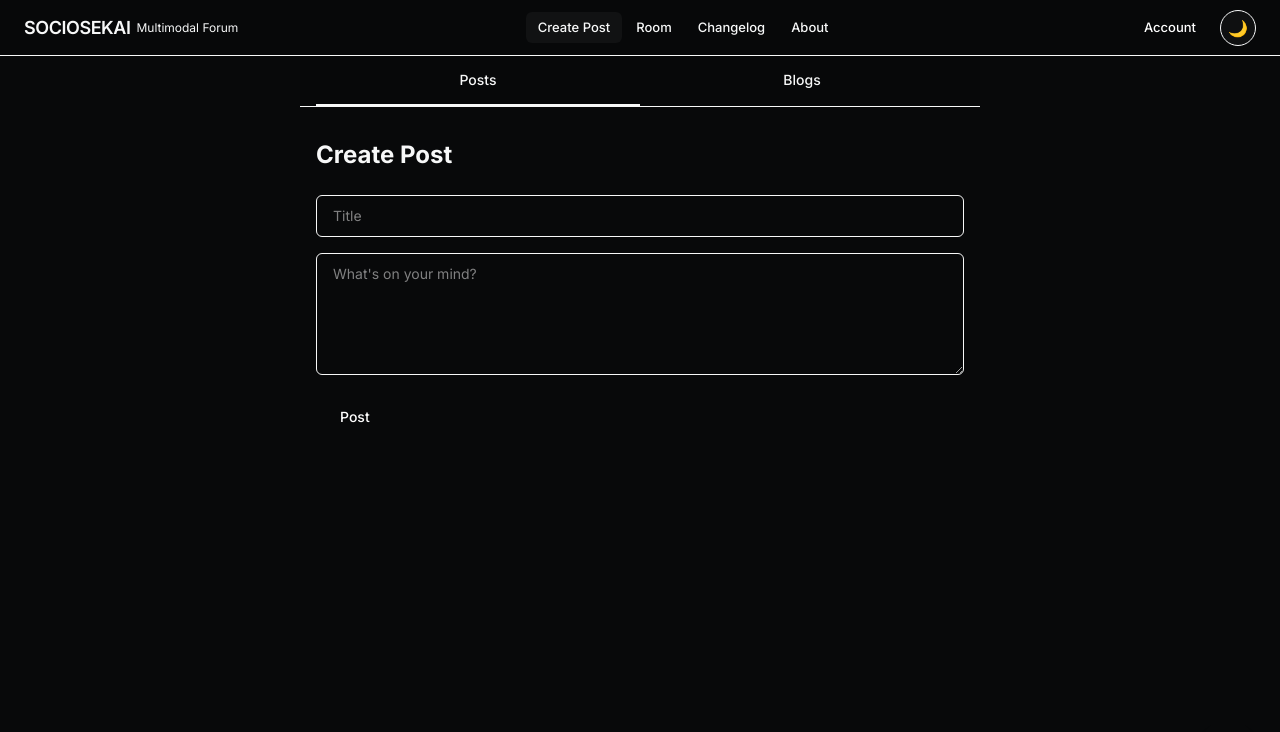
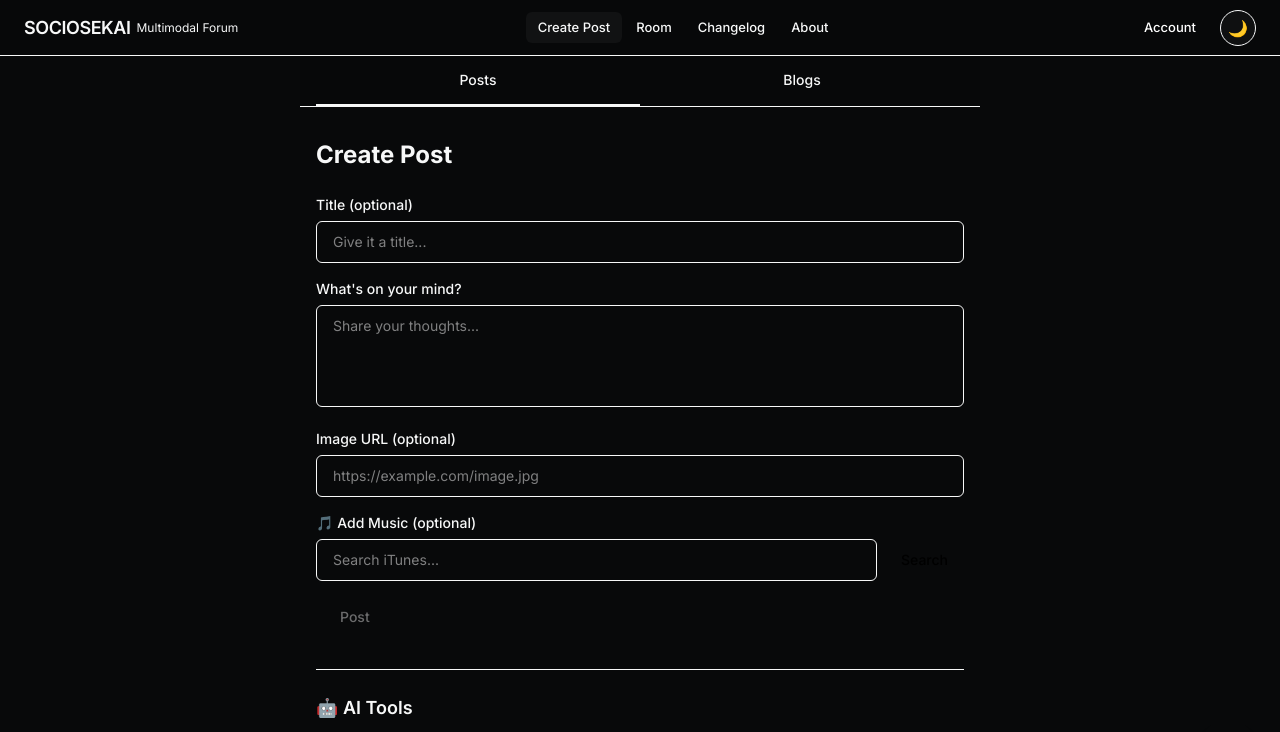
Before and after one commit to algojogacor/sociosekai-clone, a Next.js app: page /create in a window 1280 px wide. Shown: the top 732 px of the page. Built offline with nearby package versions, Linux system fonts and the light colour scheme.

Commit message:
fix: interactive create page, localStorage posts, real like/comment/share, AI tools integrated

```diff
--- a/src/app/create/page.tsx
+++ b/src/app/create/page.tsx
@@ -1,14 +1,147 @@
+'use client';
+
+import { useState, useEffect } from 'react';
+import { AiComposer } from '@/components/ai/AiComposer';
+import { AiSuggester } from '@/components/ai/AiSuggester';
+import { searchTracks } from '@/lib/music';
+import type { Post, MusicEmbed } from '@/types';
+
+const STORAGE_KEY = 'sociosekai-local-posts';
+
+function loadLocalPosts(): Post[] {
+  if (typeof window === 'undefined') return [];
+  try {
+    return JSON.parse(localStorage.getItem(STORAGE_KEY) || '[]');
+  } catch { return []; }
+}
+
+function saveLocalPosts(posts: Post[]) {
+  localStorage.setItem(STORAGE_KEY, JSON.stringify(posts));
+}
+
 export default function CreatePostPage() {
+  const [title, setTitle] = useState('');
+  const [body, setBody] = useState('');
+  const [imageUrl, setImageUrl] = useState('');
+  const [musicQuery, setMusicQuery] = useState('');
+  const [musicResults, setMusicResults] = useState<MusicEmbed[]>([]);
+  const [selectedMusic, setSelectedMusic] = useState<MusicEmbed | null>(null);
+  const [searching, setSearching] = useState(false);
+  const [posted, setPosted] = useState(false);
+
+  const handleMusicSearch = async () => {
+    if (!musicQuery.trim() || searching) return;
+    setSearching(true);
+    try {
+      const results = await searchTracks(musicQuery, 5);
+      setMusicResults(results);
+    } catch { setMusicResults([]); }
+    finally { setSearching(false); }
+  };
+
+  const handlePost = () => {
+    if (!body.trim()) return;
+
+    const newPost: Post = {
+      id: `local-${Date.now()}`,
+      author: { name: 'You' },
+      createdAt: new Date().toLocaleString('en-US', {
+        month: 'short', day: 'numeric', year: 'numeric',
+        hour: 'numeric', minute: '2-digit', hour12: true,
+      }),
+      title: title.trim() || undefined,
+      body: body.trim(),
+      imageUrl: imageUrl.trim() || undefined,
+      music: selectedMusic || undefined,
+      likes: 0,
+      comments: 0,
+      shares: 0,
+    };
+
+    const existing = loadLocalPosts();
+    saveLocalPosts([newPost, ...existing]);
+
+    // Clear form
+    setTitle(''); setBody(''); setImageUrl('');
+    setMusicQuery(''); setMusicResults([]); setSelectedMusic(null);
+    setPosted(true);
+    setTimeout(() => setPosted(false), 3000);
+  };
+
+  const inputClass = "w-full rounded-md border px-4 py-2.5 text-sm outline-none";
+  const inputStyle = {
+    background: 'var(--color-surface)',
+    borderColor: 'var(--color-border)',
+    color: 'var(--color-text-primary)',
+  } as const;
+
   return (
-    <div className="py-8">
+    <div className="py-8 pb-20">
       <h1 className="text-2xl font-bold mb-6" style={{ color: 'var(--color-text-primary)' }}>Create Post</h1>
-      <div className="space-y-4">
-        <input placeholder="Title" className="w-full rounded-md border px-4 py-2.5 text-sm"
-          style={{ background: 'var(--color-surface)', borderColor: 'var(--color-border)', color: 'var(--color-text-primary)' }} />
-        <textarea placeholder="What's on your mind?" rows={5} className="w-full rounded-md border px-4 py-2.5 text-sm"
-          style={{ background: 'var(--color-surface)', borderColor: 'var(--color-border)', color: 'var(--color-text-primary)' }} />
-        <button className="rounded-md px-6 py-2.5 text-sm font-medium text-white"
-          style={{ background: 'var(--color-accent-brand)' }}>Post</button>
+
+      {/* Title */}
+      <div className="mb-4">
+        <label className="block text-sm font-medium mb-1.5" style={{ color: 'var(--color-text-secondary)' }}>Title (optional)</label>
+        <input value={title} onChange={(e) => setTitle(e.target.value)} placeholder="Give it a title..." className={inputClass} style={inputStyle} />
+      </div>
+
+      {/* Body */}
+      <div className="mb-4">
+        <label className="block text-sm font-medium mb-1.5" style={{ color: 'var(--color-text-secondary)' }}>What&apos;s on your mind?</label>
+        <textarea value={body} onChange={(e) => setBody(e.target.value)} placeholder="Share your thoughts..." rows={4} className={`${inputClass} resize-none`} style={inputStyle} />
+      </div>
+
+      {/* Image URL */}
+      <div className="mb-4">
+        <label className="block text-sm font-medium mb-1.5" style={{ color: 'var(--color-text-secondary)' }}>Image URL (optional)</label>
+        <input value={imageUrl} onChange={(e) => setImageUrl(e.target.value)} placeholder="https://example.com/image.jpg" className={inputClass} style={inputStyle} />
+        {imageUrl && (
+          <img src={imageUrl} alt="Preview" className="mt-2 max-h-48 rounded-lg border" style={{ borderColor: 'var(--color-border-subtle)' }}
+            onError={(e) => { (e.target as HTMLImageElement).style.display = 'none'; }} />
+        )}
+      </div>
+
+      {/* Music Search */}
+      <div className="mb-4">
+        <label className="block text-sm font-medium mb-1.5" style={{ color: 'var(--color-text-secondary)' }}>🎵 Add Music (optional)</label>
+        <div className="flex gap-2">
+          <input value={musicQuery} onChange={(e) => setMusicQuery(e.target.value)} onKeyDown={(e) => e.key === 'Enter' && handleMusicSearch()} placeholder="Search iTunes..." className={inputClass} style={inputStyle} />
+          <button onClick={handleMusicSearch} disabled={searching} className="rounded-md px-4 py-2.5 text-sm font-medium text-black cursor-pointer border-none disabled:opacity-50 shrink-0" style={{ background: 'var(--color-accent-music)' }}>
+            {searching ? '...' : 'Search'}
+          </button>
+        </div>
+        {musicResults.length > 0 && (
+          <div className="mt-2 space-y-1">
+            {musicResults.map((track: MusicEmbed, i: number) => (
+              <button key={i} onClick={() => setSelectedMusic(track)}
+                className="flex w-full items-center gap-3 rounded-md p-2 text-left cursor-pointer border transition-colors"
+                style={{
+                  background: selectedMusic?.trackName === track.trackName ? 'var(--color-elevated)' : 'var(--color-bg)',
+                  borderColor: selectedMusic?.trackName === track.trackName ? 'var(--color-accent-music)' : 'var(--color-border-subtle)',
+                  color: 'var(--color-text-primary)',
+                }}>
+                {track.artworkUrl && <img src={track.artworkUrl} alt="" className="h-10 w-10 rounded" />}
+                <div className="text-left"><p className="text-sm font-semibold">{track.trackName}</p><p className="text-xs" style={{ color: 'var(--color-text-muted)' }}>{track.artistName}</p></div>
+              </button>
+            ))}
+          </div>
+        )}
+      </div>
+
+      {/* Post Button */}
+      <button onClick={handlePost} disabled={!body.trim()} className="rounded-md px-6 py-2.5 text-sm font-medium text-white cursor-pointer border-none disabled:opacity-40 transition-opacity" style={{ background: 'var(--color-accent-brand)' }}>
+        {posted ? '✅ Posted!' : 'Post'}
+      </button>
+
+      {posted && (
+        <p className="mt-2 text-sm" style={{ color: 'var(--color-accent-music)' }}>Post created! View it on the home page.</p>
+      )}
+
+      {/* AI Tools */}
+      <div className="mt-8 border-t pt-6" style={{ borderColor: 'var(--color-border-subtle)' }}>
+        <h2 className="text-lg font-semibold mb-4" style={{ color: 'var(--color-text-primary)' }}>🤖 AI Tools</h2>
+        <AiComposer />
+        <AiSuggester />
       </div>
     </div>
   );
--- a/src/app/page.tsx
+++ b/src/app/page.tsx
@@ -1,6 +1,30 @@
+'use client';
+
+import { useEffect, useState } from 'react';
 import { PostFeed } from '@/components/post/PostFeed';
-import posts from '@/data/posts.json';
+import type { Post } from '@/types';
+import staticPosts from '@/data/posts.json';
+
+const STORAGE_KEY = 'sociosekai-local-posts';
+
+function getMergedPosts(): Post[] {
+  if (typeof window === 'undefined') return staticPosts;
+  try {
+    const local = JSON.parse(localStorage.getItem(STORAGE_KEY) || '[]');
+    return [...local, ...staticPosts];
+  } catch {
+    return staticPosts;
+  }
+}
 
 export default function Home() {
+  const [posts, setPosts] = useState<Post[]>(getMergedPosts);
+
+  // Refresh on mount to pick up any new localStorage posts
+  useEffect(() => {
+    // eslint-disable-next-line react-hooks/set-state-in-effect
+    setPosts(getMergedPosts());
+  }, []);
+
   return <PostFeed posts={posts} />;
 }
--- a/src/components/ai/AiSuggester.tsx
+++ b/src/components/ai/AiSuggester.tsx
@@ -1,7 +1,7 @@
 'use client';
 
 import { useState } from 'react';
-import { suggestMusic, generateText } from '@/lib/ai';
+import { suggestMusic } from '@/lib/ai';
 import { searchTracks } from '@/lib/music';
 import type { MusicEmbed as MusicEmbedType } from '@/types';
 
--- a/src/components/post/PostCard.tsx
+++ b/src/components/post/PostCard.tsx
@@ -1,5 +1,8 @@
+'use client';
+
 import type { Post } from '@/types';
 import { PostActions } from './PostActions';
+import { MusicEmbed } from '@/components/music/MusicEmbed';
 
 export function PostCard({ post }: { post: Post }) {
   const borderColor = 'var(--color-border-subtle)';
@@ -47,36 +50,8 @@ export function PostCard({ post }: { post: Post }) {
         />
       )}
 
-      {/* Music Embed (inline until MusicEmbed component exists) */}
-      {post.music && (
-        <div
-          className="mb-3 flex items-center gap-3 rounded-lg p-3"
-          style={{ background: 'var(--color-surface)', borderColor: 'var(--color-border)' }}
-        >
-          <img
-            src={post.music.artworkUrl}
-            alt={post.music.trackName}
-            className="h-14 w-14 flex-shrink-0 rounded"
-          />
-          <div className="min-w-0 flex-1">
-            <p className="truncate text-sm font-semibold" style={{ color: 'var(--color-text-primary)' }}>
-              {post.music.trackName}
-            </p>
-            <p className="truncate text-xs" style={{ color: 'var(--color-text-muted)' }}>
-              {post.music.artistName} • {post.music.albumName}
-            </p>
-          </div>
-          <a
-            href={post.music.itunesUrl}
-            target="_blank"
-            rel="noopener noreferrer"
-            className="flex h-10 w-10 flex-shrink-0 items-center justify-center rounded-full text-black transition-colors hover:opacity-80"
-            style={{ background: 'var(--color-accent-music)' }}
-          >
-            ▶
-          </a>
-        </div>
-      )}
+      {/* Music Embed */}
+      {post.music && <MusicEmbed music={post.music} />}
 
       {/* Actions */}
       <PostActions likes={post.likes} comments={post.comments} shares={post.shares} />
```
Also changed, not shown: src/components/post/PostActions.tsx (+34 -8 lines).
